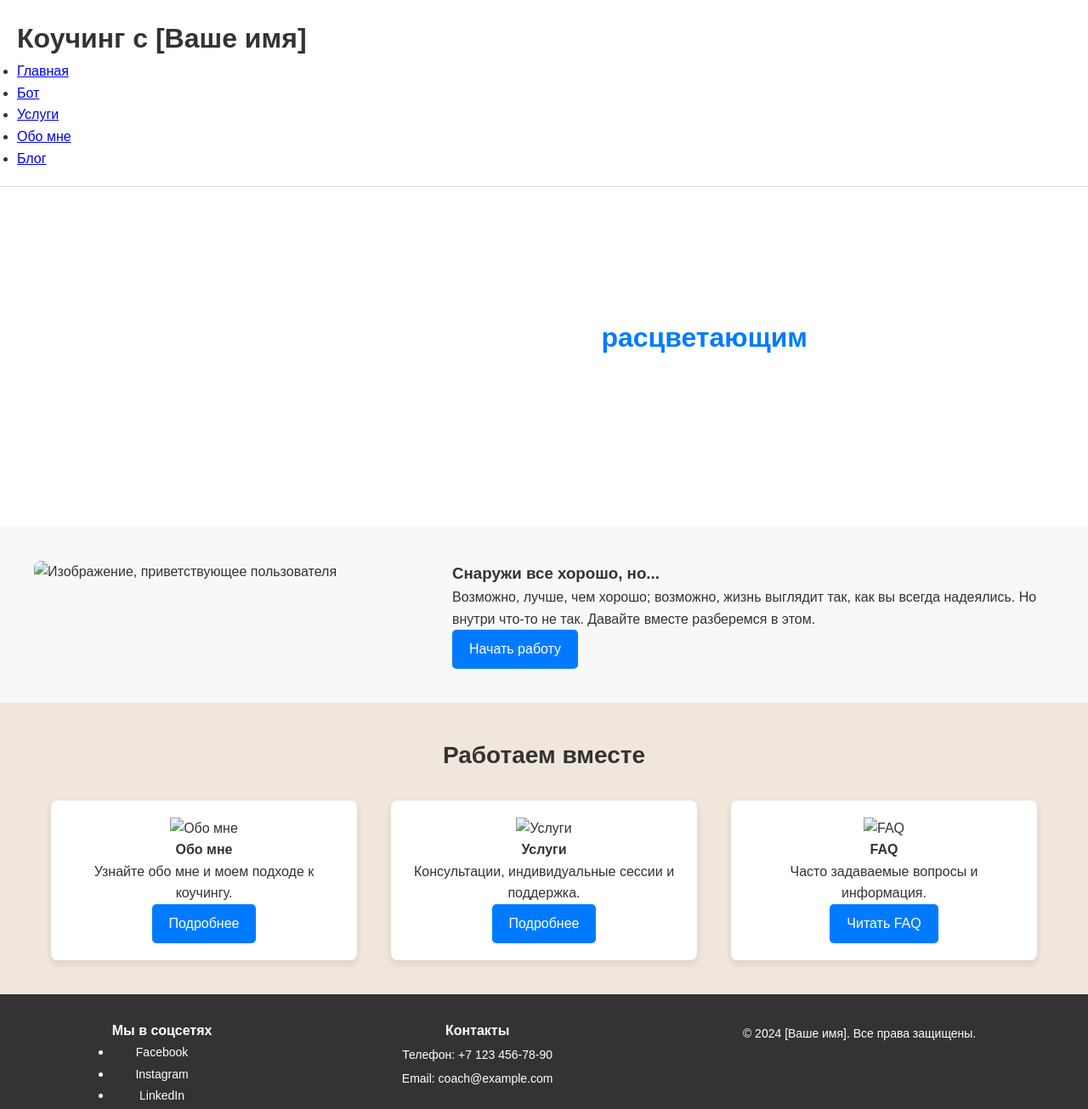
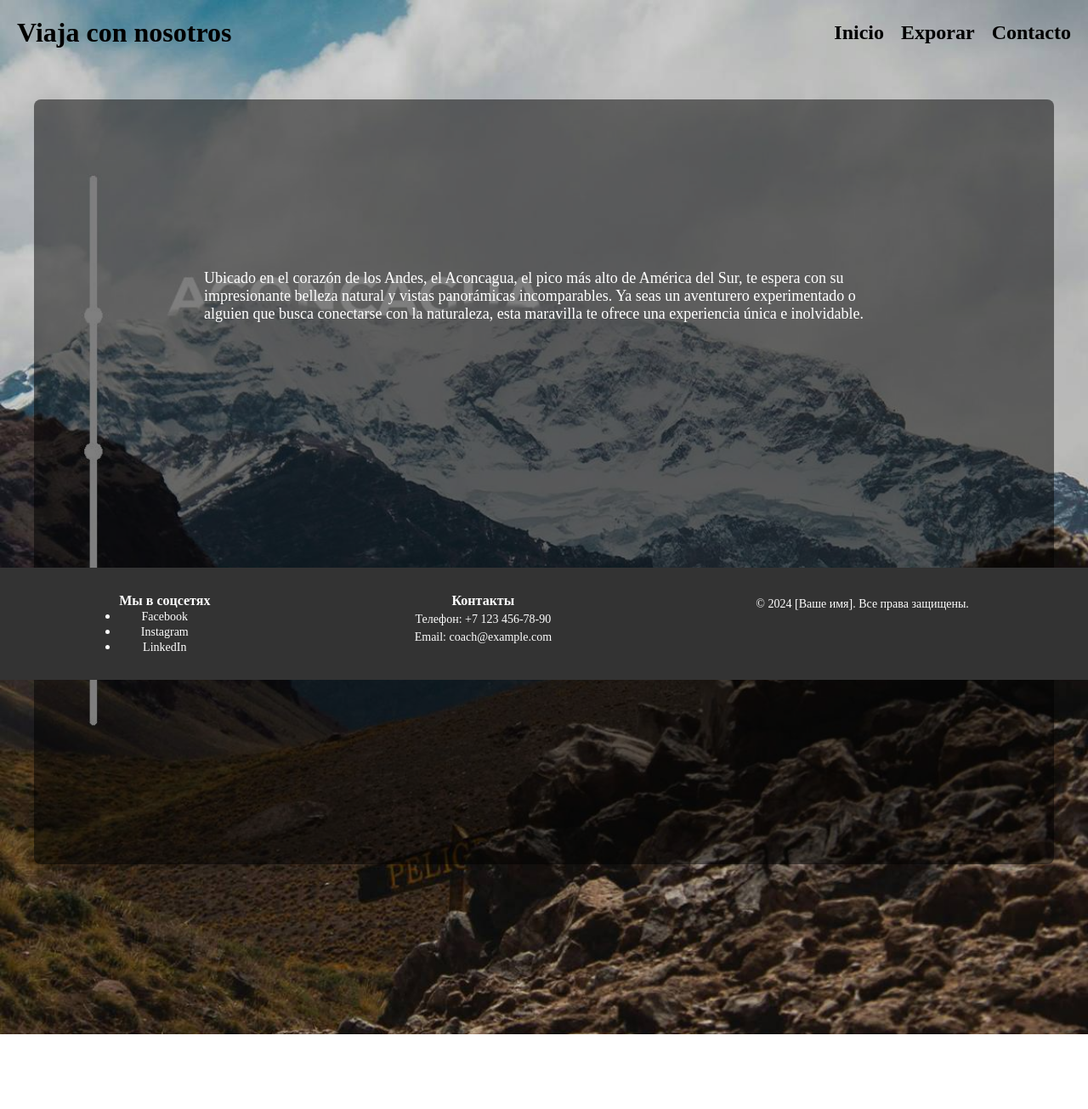
Before and after one commit to iuliiasoboleva/coach-website, a plain HTML site: page index.html in a window 1280 px wide. Shown: the whole page at 85% size. After the commit the page ends 1217 px from the top, so only its background shows below. Drawn offline with Linux system fonts and the light colour scheme.

Commit message:
first page

```diff
--- a/css/styles.css
+++ b/css/styles.css
@@ -6,19 +6,48 @@
 }
 
 body {
-    font-family: Arial, sans-serif;
-    line-height: 1.6;
-    color: #333;
+
+}
+
+a {
+    text-decoration: none;
+    color: black;
+}
+
+.main {
+    margin: 40px;
 }
 
 /* Header */
 .header {
-    background-color: #fff;
     padding: 20px;
-    border-bottom: 1px solid #ddd;
+}
+
+.header__container {
     display: flex;
+    flex-direction: row;
     justify-content: space-between;
     align-items: center;
+}
+
+.nav__list {
+    list-style: none;
+    display: flex;
+    gap: 20px;
+    color: black;
+    font-size: 24px;
+    font-weight: bold;
+}
+
+.header__title {
+    font-size: 32px;
+}
+
+.main-body {
+    background-image: url('../images/aconcagua.jpg');
+    background-repeat: no-repeat;
+    background-size: 100%;
+    background-position: top center;
 }
 
 /* Footer */
@@ -27,6 +56,9 @@ body {
     color: #fff;
     padding: 20px;
     text-align: center;
+    bottom: 0;
+    position: fixed;
+    width: 100%;
 }
 
 .footer__container {
@@ -55,43 +87,19 @@ body {
     margin: 5px 0;
 }
 
-/* Hero Section */
-.hero {
-    position: relative;
-    text-align: center;
-    color: #fff;
-}
-
-.hero__image {
-    background-image: url('path/to/hero-image.jpg');
-    background-size: cover;
-    background-position: center;
-    height: 400px;
-}
-
-.hero__text {
-    position: absolute;
-    top: 50%;
-    left: 50%;
-    transform: translate(-50%, -50%);
-    width: 80%;
-}
-
-.hero__title {
-    font-size: 32px;
-    font-weight: bold;
-    line-height: 1.4;
-}
-
-.hero__highlight {
-    color: #007bff;
-}
-
 /* Welcome Section */
 .welcome {
     display: flex;
-    padding: 40px;
-    background-color: #f8f8f8;
+    padding: 200px;
+    background-color: rgba(0, 0, 0, 0.5);
+    border-radius: 8px;
+    height: 900px;
+    margin-bottom: 200px;
+}
+
+.welcome__text {
+    font-size: 18px;
+    color: white;
 }
 
 .welcome__container {
--- a/index.html
+++ b/index.html
@@ -1,75 +1,41 @@
 <!DOCTYPE html>
-<html lang="ru">
+<html lang="es">
 
 <head>
     <meta charset="UTF-8">
     <meta name="viewport" content="width=device-width, initial-scale=1.0">
     <link rel="stylesheet" href="css/styles.css">
-    <title>Коучинг</title>
+    <title>Aconcagua</title>
 </head>
 
-<body>
-    <!-- Header с навигацией -->
+<body class="main-body">
+    <!-- Header -->
     <header class="header">
         <div class="header__container">
-            <h1 class="header__title">Коучинг с [Ваше имя]</h1>
-            <nav class="nav" aria-label="Основная навигация">
+            <h1 class="header__title">Viaja con nosotros</h1>
+            <nav class="nav" aria-label="Main navigation">
                 <ul class="nav__list">
-                    <li><a href="index.html" class="nav__link">Главная</a></li>
-                    <li><a href="bot.html" class="nav__link">Бот</a></li>
-                    <li><a href="services.html" class="nav__link">Услуги</a></li>
-                    <li><a href="about.html" class="nav__link">Обо мне</a></li>
-                    <li><a href="blog.html" class="nav__link">Блог</a></li>
+                    <li><a href="index.html" class="nav__link">Inicio</a></li>
+                    <li><a href="bot.html" class="nav__link">Exporar</a></li>
+                    <li><a href="services.html" class="nav__link">Contacto</a></li>
                 </ul>
             </nav>
         </div>
     </header>
 
-    <main>
-        <!-- Hero Section -->
-        <section class="hero" aria-labelledby="hero-title">
-            <div class="hero__image" role="img" aria-label="Фоновое изображение"></div>
-            <div class="hero__text">
-                <h2 id="hero-title" class="hero__title">Вы заслуживаете чувствовать себя <span class="hero__highlight">расцветающим</span>, а не просто выживающим.</h2>
+    <main class="main">
+        <!-- Welcome Section -->
+        <section class="welcome" aria-labelledby="welcome-title">
+            <div class="welcome__container">
+                <p class="welcome__text">Ubicado en el corazón de los Andes, el Aconcagua, el pico más alto de América
+                    del Sur, te espera con su impresionante belleza natural y vistas panorámicas incomparables. Ya seas
+                    un aventurero experimentado o alguien que busca conectarse con la naturaleza, esta maravilla te
+                    ofrece una experiencia única e inolvidable.</p>
+            </div>
             </div>
         </section>
 
-        <!-- Welcome Section -->
-        <section class="welcome" aria-labelledby="welcome-title">
-            <div class="welcome__container">
-                <img src="path/to/your-image.jpg" alt="Изображение, приветствующее пользователя" class="welcome__image">
-                <div class="welcome__content">
-                    <h3 id="welcome-title" class="welcome__subtitle">Снаружи все хорошо, но...</h3>
-                    <p class="welcome__text">Возможно, лучше, чем хорошо; возможно, жизнь выглядит так, как вы всегда надеялись. Но внутри что-то не так. Давайте вместе разберемся в этом.</p>
-                    <a href="contact.html" class="button">Начать работу</a>
-                </div>
-            </div>
-        </section>
 
-        <!-- Working Together Section -->
-        <section class="working" aria-labelledby="working-title">
-            <h3 id="working-title" class="working__title">Работаем вместе</h3>
-            <div class="working__cards">
-                <article class="card">
-                    <img src="path/to/about.jpg" alt="Обо мне" class="card__image">
-                    <h4 class="card__title">Обо мне</h4>
-                    <p class="card__text">Узнайте обо мне и моем подходе к коучингу.</p>
-                    <a href="about.html" class="button">Подробнее</a>
-                </article>
-                <article class="card">
-                    <img src="path/to/services.jpg" alt="Услуги" class="card__image">
-                    <h4 class="card__title">Услуги</h4>
-                    <p class="card__text">Консультации, индивидуальные сессии и поддержка.</p>
-                    <a href="services.html" class="button">Подробнее</a>
-                </article>
-                <article class="card">
-                    <img src="path/to/faqs.jpg" alt="FAQ" class="card__image">
-                    <h4 class="card__title">FAQ</h4>
-                    <p class="card__text">Часто задаваемые вопросы и информация.</p>
-                    <a href="faqs.html" class="button">Читать FAQ</a>
-                </article>
-            </div>
-        </section>
     </main>
 
     <!-- Footer -->
```
Also changed, not shown: about.html (+6 -8 lines), blog.html (+6 -8 lines), bot.html (+6 -8 lines), services.html (+7 -9 lines), success.html (+7 -8 lines), images/aconcagua.jpg (added).
